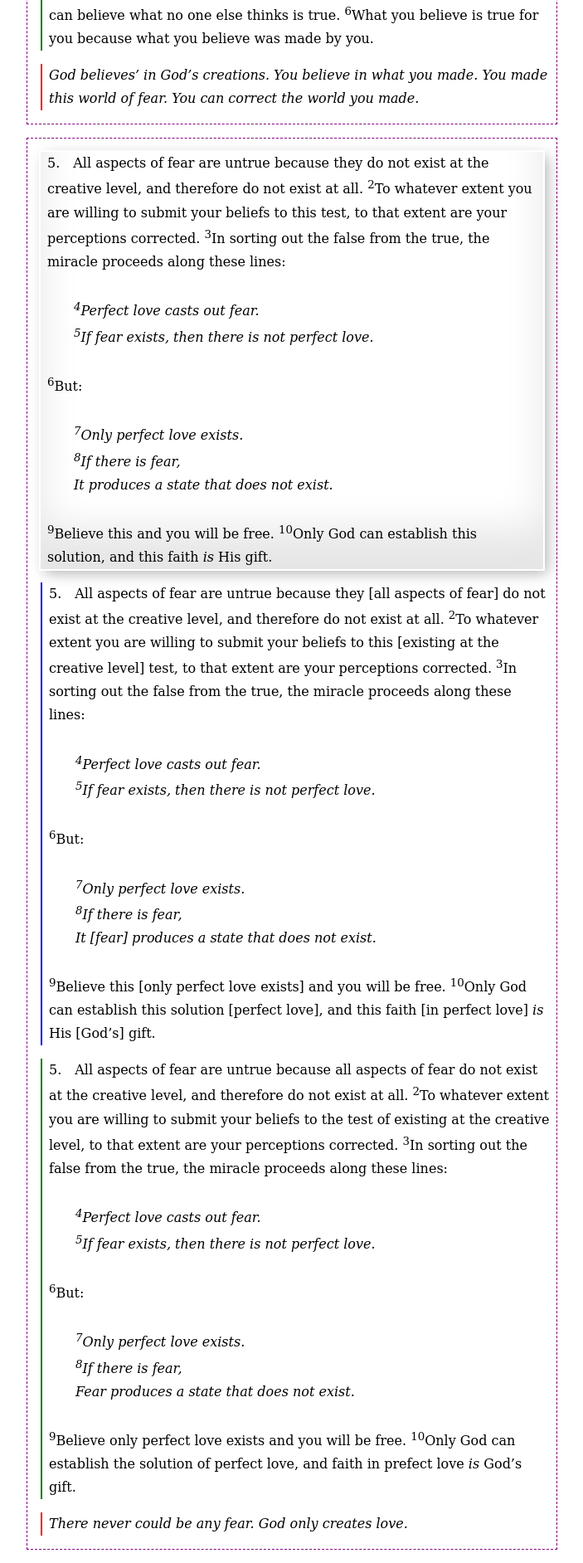
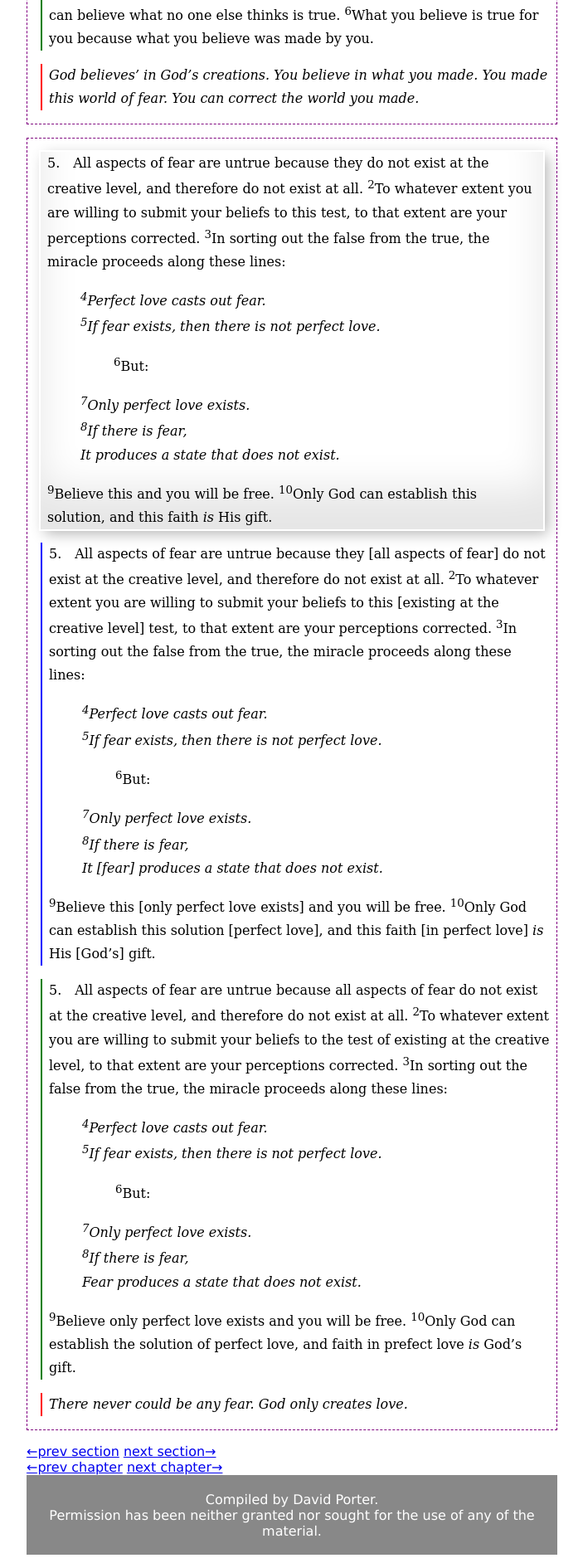
Before and after one commit to wdporter/acim, a Jekyll site: the page built from text/1/vi/index.html, in a window 1280 px wide. Shown: the part 4044-5928 px from the top of the page at 83% size, without its empty margins (288-991 px from the left). Built offline with Jekyll 4.4.1, drawn with Linux system fonts in a browser that asks for light colours.

Commit message:
fix block quotes

```diff
--- a/assets/css/style2.css
+++ b/assets/css/style2.css
@@ -103,6 +103,10 @@ p.commentary {
 }
 
 span.course-quote {
-	white-space: pre;
+	display: block;
+	margin-block-start: 1em;
+  margin-block-end: 1em;
+  margin-inline-start: 40px;
+  margin-inline-end: 40px;
 	font-style: italic;
 }
--- a/text/1/vi/index.html
+++ b/text/1/vi/index.html
@@ -26,7 +26,7 @@ next-section: /text/1/vii
 	<p class=substituted>1.&emsp;You who want peace can find peace only by complete forgiveness. <sup>2</sup>No learning is acquired by anyone unless anyone wants learning and believes in some way that anyone needs  learning. <sup>3</sup>While lack does not exist in the creation of God, lack is very apparent in what you have made. <sup>4</sup>Lack is, in fact, the essential difference between the creation of God and what you have made. <sup>5</sup>Lack implies that you would be better off in a state somehow different from the state you are in. <sup>6</sup>Until the “separation”, which is the meaning of the “fall”, nothing was lacking. <sup>7</sup>There were no needs at all. <sup>8</sup>Needs arise only when you deprive yourself. <sup>9</sup>You act according to the particular order of needs you establish. <sup>10</sup>The order of needs you establish, in turn, depends on your perception of what you are.
 	<p class=simplified>God’s creations have no lack. You deprived yourself by separating from God. Forgive yourself and see yourself truly.
 
-	<p class=commentary>(3–8) The ego counsels us … to cannabalise what is outside of us, wresting it from another (or the world) and incorporating it within ourselves to fill the gaping hole of nothingness the ego has convinced us is our reality. Thus the orienting premise of the ego is the … scarcity principle: that we are missing something within, a lack that has its origin in the separation from God. (Wapnick, LDNC, p.488.; c/f AAC, p.123.) (c/f T-1.VI.2:2)
+	<p class="commentary wapnick">(3–8) The ego counsels us … to cannabalise what is outside of us, wresting it from another (or the world) and incorporating it within ourselves to fill the gaping hole of nothingness the ego has convinced us is our reality. Thus the orienting premise of the ego is the … scarcity principle: that we are missing something within, a lack that has its origin in the separation from God. (Wapnick, LDNC, p.488.; c/f AAC, p.123.) (c/f T-1.VI.2:2)
 
 </div>
 
@@ -87,7 +87,7 @@ next-section: /text/1/vii
 
 	<p class=simplified>Correct the belief that you need something in the world of space and time. Then you an correct the error of separation.
 
-	<p class=commentary>(5–4:1) The purpose of the world is to correct our belief about the reality of space and time. (Wapnick, AVI, p. 247.)
+	<p class="commentary wapnick">(5–4:1) The purpose of the world is to correct our belief about the reality of space and time. (Wapnick, AVI, p. 247.)
 
 </div>
 
@@ -115,7 +115,7 @@ next-section: /text/1/vii
 
 	<p class=simplified>God believes’ in God’s creations. You believe in what you made.  You made this world of fear. You can correct the world you made.
 
-	<p class=commentary>(1) The course urges us to look at the world benevolently: since we believe we are here, the world can be seen as kind, offering us itself as a classroom in which we learn the lessons that will lead us beyond the world entirely. (Wapnick, LDNC, p.575–576.)
+	<p class="commentary wapnick">(1) The course urges us to look at the world benevolently: since we believe we are here, the world can be seen as kind, offering us itself as a classroom in which we learn the lessons that will lead us beyond the world entirely. (Wapnick, LDNC, p.575–576.)
 
 </div>
 
@@ -124,18 +124,15 @@ next-section: /text/1/vii
 	<p class=fip>
 		5.&emsp;All aspects of fear are untrue because they do not exist at the creative level, and therefore do not exist at all.
 		<sup>2</sup>To whatever extent you are willing to submit your beliefs to this test, to that extent are your perceptions corrected.
-		<sup>3</sup>In sorting out the false from the true, the miracle proceeds along these lines: <span class=course-quote>
-
-&emsp;&emsp;<sup>4</sup>Perfect love casts out fear.
-&emsp;&emsp;<sup>5</sup>If fear exists, then there is not perfect love.
-
+		<sup>3</sup>In sorting out the false from the true, the miracle proceeds along these lines:
+		<span class=course-quote>
+			<sup>4</sup>Perfect love casts out fear.<br>
+			<sup>5</sup>If fear exists, then there is not perfect love.
 		</span>
-		<sup>6</sup>But: <span class=course-quote>
-
-&emsp;&emsp;<sup>7</sup>Only perfect love exists.
-&emsp;&emsp;<sup>8</sup>If there is fear,
-&emsp;&emsp;It produces a state that does not exist.
-
+		<span style=margin-inline-start:80px><sup>6</sup>But:</span>
+		<span class=course-quote>
+			<sup>7</sup>Only perfect love exists.<br>
+			<sup>8</sup>If there is fear,<br>It produces a state that does not exist.
 		</span>
 		<sup>9</sup>Believe this and you will be free.
 		<sup>10</sup>Only God can establish this solution, and this faith <em>is</em> His gift.
@@ -144,18 +141,15 @@ next-section: /text/1/vii
 	<p class=expanded>
 		5.&emsp;All aspects of fear are untrue because they [all aspects of fear] do not exist at the creative level, and therefore do not exist at all.
 		<sup>2</sup>To whatever extent you are willing to submit your beliefs to this [existing at the creative level] test, to that extent are your perceptions corrected.
-		<sup>3</sup>In sorting out the false from the true, the miracle proceeds along these lines: <span class=course-quote>
-
-&emsp;&emsp;<sup>4</sup>Perfect love casts out fear.
-&emsp;&emsp;<sup>5</sup>If fear exists, then there is not perfect love.
-
+		<sup>3</sup>In sorting out the false from the true, the miracle proceeds along these lines:
+		<span class=course-quote>
+			<sup>4</sup>Perfect love casts out fear.<br>
+			<sup>5</sup>If fear exists, then there is not perfect love.
 		</span>
-	<sup>6</sup>But: <span class=course-quote>
-
-&emsp;&emsp;<sup>7</sup>Only perfect love exists.
-&emsp;&emsp;<sup>8</sup>If there is fear,
-&emsp;&emsp;It [fear] produces a state that does not exist.
-
+		<span style=margin-inline-start:80px><sup>6</sup>But:</span>
+		<span class=course-quote>
+			<sup>7</sup>Only perfect love exists.<br>
+			<sup>8</sup>If there is fear,<br>It [fear] produces a state that does not exist.
 		</span>
 		<sup>9</sup>Believe this [only perfect love exists] and you will be free.
 		<sup>10</sup>Only God can establish this solution [perfect love], and this faith [in perfect love] <em>is</em> His [God’s] gift.
@@ -164,23 +158,21 @@ next-section: /text/1/vii
 	<p class=substituted>
 		5.&emsp;All aspects of fear are untrue because all aspects of fear do not exist at the creative level, and therefore do not exist at all.
 		<sup>2</sup>To whatever extent you are willing to submit your beliefs to the test of existing at the creative level, to that extent are your perceptions corrected.
-		<sup>3</sup>In sorting out the false from the true, the miracle proceeds along these lines: <span class=course-quote>
-
-&emsp;&emsp;<sup>4</sup>Perfect love casts out fear.
-&emsp;&emsp;<sup>5</sup>If fear exists, then there is not perfect love.
-
+		<sup>3</sup>In sorting out the false from the true, the miracle proceeds along these lines:
+		<span class=course-quote>
+			<sup>4</sup>Perfect love casts out fear.<br>
+			<sup>5</sup>If fear exists, then there is not perfect love.
 		</span>
-		<sup>6</sup>But: <span class=course-quote>
-
-&emsp;&emsp;<sup>7</sup>Only perfect love exists.
-&emsp;&emsp;<sup>8</sup>If there is fear,
-&emsp;&emsp;Fear produces a state that does not exist.
-
+		<span style=margin-inline-start:80px><sup>6</sup>But:</span>
+		<span class=course-quote>
+			<sup>7</sup>Only perfect love exists.<br>
+			<sup>8</sup>If there is fear,<br>
+			Fear produces a state that does not exist.
 		</span>
 		<sup>9</sup>Believe only perfect love exists and you will be free.
 		<sup>10</sup>Only God can establish the solution of perfect love, and faith in prefect love <em>is</em> God’s gift.
 	</p>
 
 	<p class=simplified>There never could be any fear. God only creates love.
-	<p class=commentary>(4) In the presence of God’s Love all fear automatically disappears. (Wapnick, AVI, p.96.)
+	<p class="commentary wapnick">(4) In the presence of God’s Love all fear automatically disappears. (Wapnick, AVI, p.96.)
 </div>
```
Also changed, not shown: text/1/iii/index.html (+26 -29 lines), text/2/v/index.html (+24 -27 lines), text/in/index.html (+38 -38 lines). Lines whose indentation alone changed are shown as unchanged.
